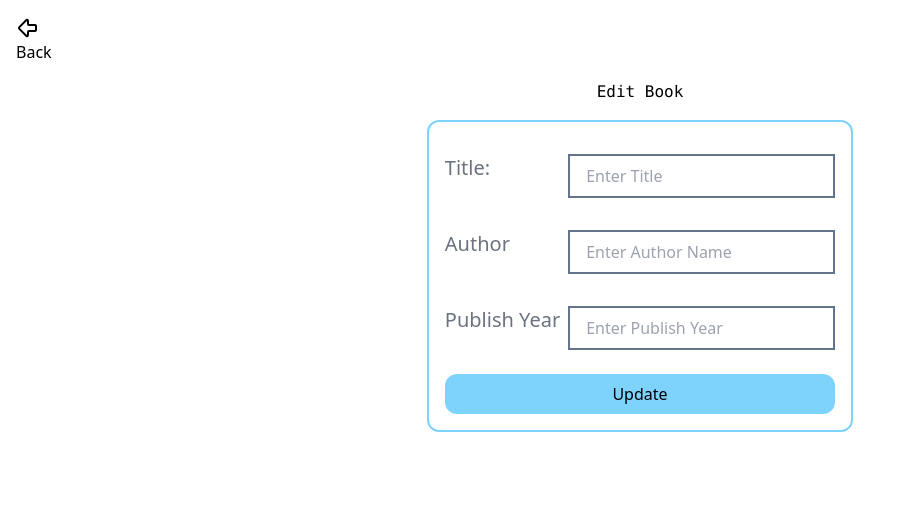
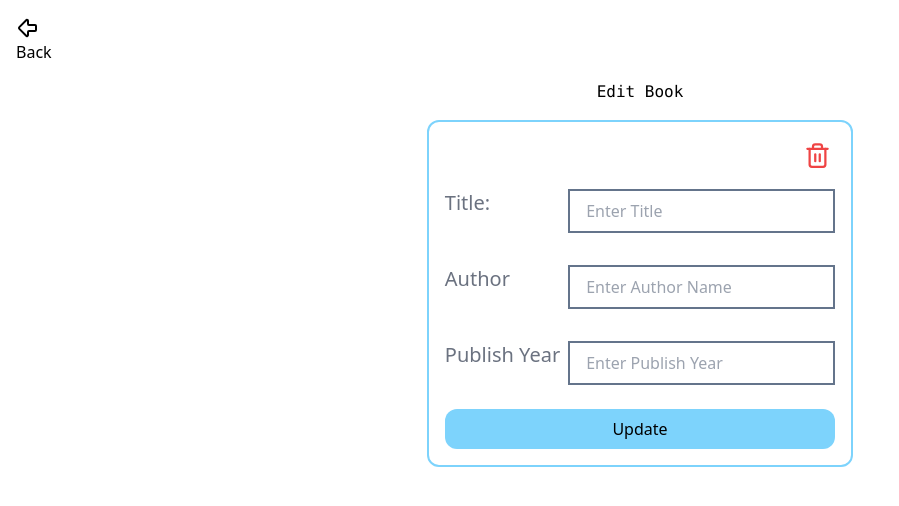
Before and after one commit to abirmahmood6/BookBuddy, a React app in the folder frontend/: page /books/edit/1 in a window 1280 px wide. Shown: the top 506 px of the page, without its empty margins (0-899 px from the left). Built offline with nearby package versions, Linux system fonts and the light colour scheme; no server answers; the HTML template or start-up script is replaced by a standard one.

Commit message:
add delete functionality

```diff
--- a/frontend/src/App.jsx
+++ b/frontend/src/App.jsx
@@ -3,7 +3,6 @@ import HomePage from "./pages/HomePage"
 import CreateBook from "./pages/CreateBook"
 import EditBook from "./pages/EditBook"
 import ShowBook from "./pages/ShowBook"
-import DeleteBook from "./pages/DeleteBook"
 // { } = specific things you pick from a library
 // No braces { } = one main thing
 
@@ -18,7 +17,6 @@ const App = () => {
         <Route path="/books/create" element={<CreateBook/>}/>
         <Route path="/books/details/:id" element={<ShowBook/>}/>
         <Route path="/books/edit/:id" element={<EditBook/>}/>
-        <Route path="/books/delete/:id" element={<DeleteBook/>}/>
       </Routes>
     </div>
   )
--- a/frontend/src/pages/DeleteBook.jsx
+++ /dev/null
@@ -1,11 +0,0 @@
-import React from 'react'
-
-const DeleteBook = () => {
-  return (
-    <div>
-      DeleteBook
-    </div>
-  )
-}
-
-export default DeleteBook
--- a/frontend/src/pages/EditBook.jsx
+++ b/frontend/src/pages/EditBook.jsx
@@ -5,6 +5,7 @@ import LoadingUI from "../components/LoadingUI"
 import { useParams } from 'react-router-dom'
 import { useState, useEffect } from 'react'
 import { useNavigate } from 'react-router-dom'
+import { Trash2Icon } from 'lucide-react'
 
 const EditBook = () => {
   const [loading, setLoading] = useState(false)
@@ -52,6 +53,21 @@ const EditBook = () => {
       })
   }
 
+  const handleDelete = (() => {
+    if (!window.confirm("Do you want to delete the book?")){
+      return;
+    }
+    axios.delete(`http://localhost:5002/books/${id}`)
+    .then(() => {
+      toast.success("Book deleted successfully")
+      navigate("/")
+    })
+    .catch((error) => {
+      console.log("Error in deleting the book: ", error)
+      toast.error("Error deleting book")
+    })
+  })
+
   return (
     <div className='min-h-screen p-4'>
       <BackButton />
@@ -60,6 +76,7 @@ const EditBook = () => {
           <h1 className='my-4 font-mono'> Edit Book </h1>
           <div className='flex flex-col border-2 border-sky-300 rounded-xl w-fit p-4'>
             {/* structure and repeat*/}
+            <Trash2Icon size={35} onClick={handleDelete} className='p-1 flex self-end text-red-500 hover:bg-slate-300 transition duration-200 rounded-xl cursor-pointer'/>
             <div className='my-4 flex justify-between'>
               <label className='mr-2 text-xl text-gray-500'> Title: </label>
               <input
--- a/frontend/src/pages/HomePage.jsx
+++ b/frontend/src/pages/HomePage.jsx
@@ -59,7 +59,6 @@ const HomePage = () => {
                     <Link to=""> <Brain /></Link>
                     <Link to={`/books/details/${book._id}`}> <Info /> </Link>
                     <Link to={`/books/edit/${book._id}`}> <SquarePen /></Link>
-                    <Link to={`/books/delete/${book._id}`}> <Trash2 /></Link>
                   </div>
                 </td>
               </tr>
```
